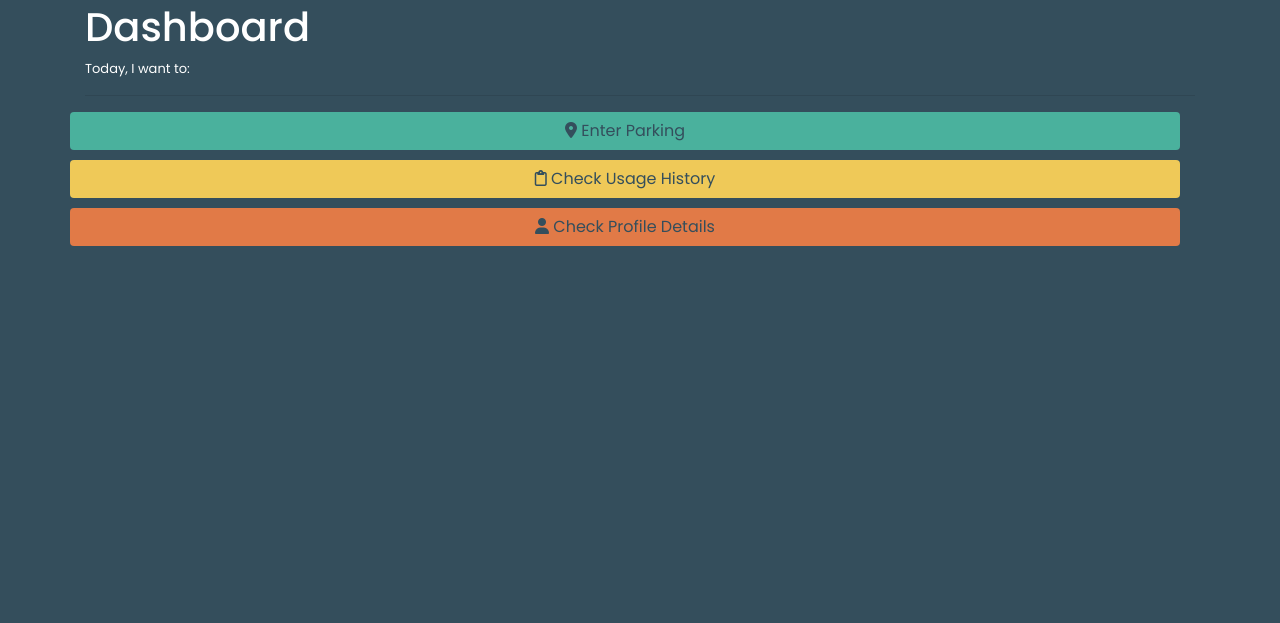
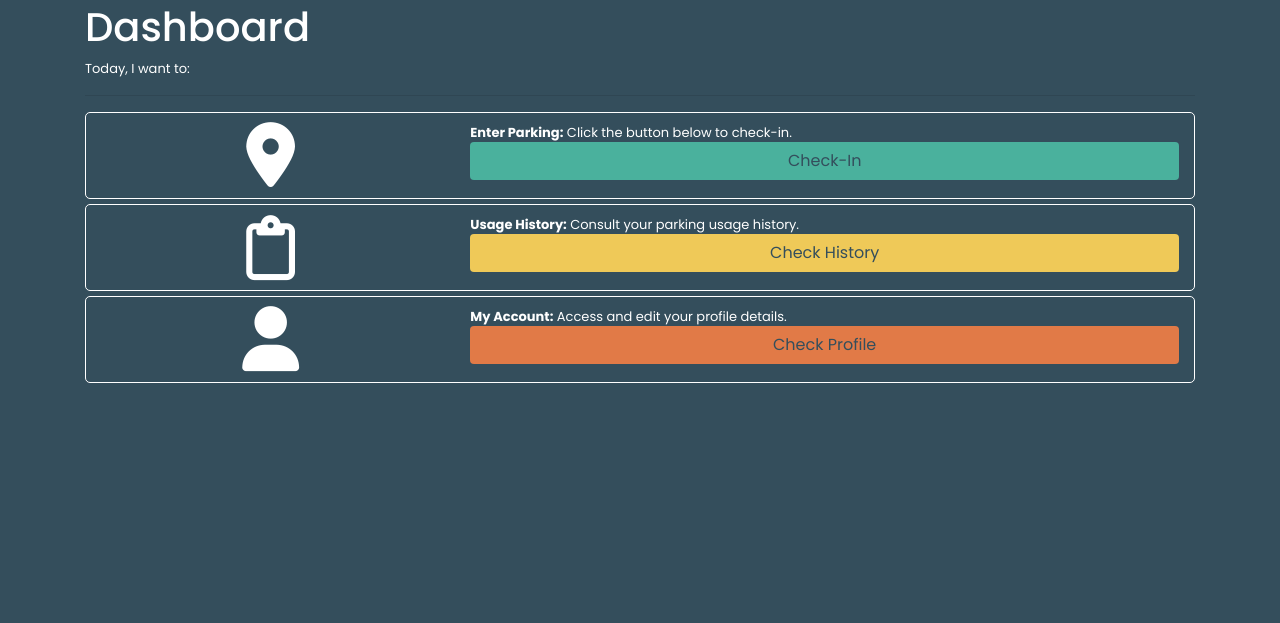
Before and after one commit to PhilMele/M4Project, a Django app: page / in a window 1280 px wide. Shown: the part 63-686 px from the top of the page. Run offline with Django 5.2, Linux system fonts and the light colour scheme; the visitor is signed in with stand-in values (Sample User, id 1); data that the repository does not hold is empty; some libraries are stand-ins or nearby versions.

Commit message:
Add icons and descriptive text of buttons in index.html

```diff
--- a/static/css/base.css
+++ b/static/css/base.css
@@ -63,6 +63,15 @@ a{
 #toggle-help {
     color: #EFC958;
     margin-left: 5px;
+}
+
+.full-size-icon {
+    font-size: 100%;
+    width: 100%;
+    height: 100%;
+    display: flex;
+    justify-content: center;
+    align-items: center;
 }
 
 /* Rows */
--- a/user_management/templates/home/index.html
+++ b/user_management/templates/home/index.html
@@ -13,45 +13,120 @@
     <span>Today, I want to:</span>
     <hr>
 
-    <!-- Enter/Leave Parking Action -->
-    <div class="row padding-bottom w-100">
+    <!-- Check In/ Out Parking -->
+    <div class="row padding-bottom w-100 table-row">
+        <!-- Display Checkout Option -->
         {% if existing_stay_obj %}
+        <div class="container">
+            <div class="row">
+                <div class="col-4 text-center d-flex align-items-center justify-content-center">
+                    <i class="fa-solid fa-credit-card icon-colour-bg full-size-icon fa-5x"></i>
+                </div>
+                <div class="col-8">
+                    <div class="container">
+                        <div class="row">
+                            <span>
+                            You are parked at <b>{{parking_name}}</b>. Click the button below to when you are ready to checkout.
+                            </span>
+                        </div>
+                        <div class="row">
                             <form action="{% url 'leave' stay_id %}" class="w-100" method="POST">
                                 {% csrf_token %}
                                 <button type="submit" class="btn button-1 w-100">
-                    <i class="fa-solid fa-credit-card icon-colour-bg"></i>
                                     <span>Checkout Parking</span>
                                 </button>
                             </form>
+                        </div>
+                    </div>
+                </div>
+            </div>
+        </div>
         {% else %}
+
+        <!--  Display Check-In Option -->
+        <div class="container">
+            <div class="row">
+                <div class="col-4 text-center d-flex align-items-center justify-content-center">
+                    <i class="fa-solid fa-location-dot icon-colour-bg full-size-icon fa-5x"></i>
+                </div>
+                <div class="col-8">
+                    <div class="container">
+                        <div class="row">
+                            <span>
+                            <b>Enter Parking:</b>
+                            Click the button below to check-in.
+                            </span>
+                        </div>
+                        <div class="row">
                             <form action="{% url 'get_parking_location' %}" class="w-100" method="POST">
                                 {% csrf_token %}
                                 <input type="hidden" id="userLatitude" name="latitude" value="">
                                 <input type="hidden" id="userLongitude" name="longitude" value="">
                                 <button type="submit" class="btn button-1 w-100" onclick="getLocation()">
-                    <i class="fa-solid fa-location-dot icon-colour-bg"></i>
-                    <span>Enter Parking</span>
+                                    <span>Check-In</span>
                                 </button>
                             </form>
+                        </div>
+                    </div>
+                </div>
+            </div>
+        </div>
+
         {% endif %}
+
     </div>
 
     <!-- History -->
 
-    <div class="row padding-bottom w-100">
+    <div class="row padding-bottom w-100 table-row">
+        <div class="container">
+            <div class="row">
+                <div class="col-4 text-center d-flex align-items-center justify-content-center">
+                    <i class="fa-regular fa-clipboard icon-colour-bg full-size-icon fa-5x"></i>
+                </div>
+                <div class="col-8">
+                    <div class="container">
+                        <div class="row">
+                            <span><b>Usage History:</b> Consult your parking usage history.
+                            </span>
+                            </div>
+                        <div class="row">
                             <a class="btn button-2 w-100" href="{% url 'history' %}">
-            <i class="fa-regular fa-clipboard icon-colour-bg"></i>
-            <span>Check Usage History</span>
+                                <span>
+                                Check History
+                                </span>
                             </a>
+                        </div>
+                    </div>
+                </div>
+            </div>
+        </div>
     </div>
 
     <!-- Check Account Details -->
 
-    <div class="row padding-bottom w-100">
+    <div class="row padding-bottom w-100 table-row">
+        <div class="container">
+            <div class="row">
+                <div class="col-4 text-center d-flex align-items-center justify-content-center">
+                    <i class="fa-solid fa-user icon-colour-bg full-size-icon fa-5x"></i>
+                </div>
+                <div class="col-8">
+                    <div class="container">
+                        <div class="row">
+                            <span>
+                            <b>My Account:</b> Access and edit your profile details.
+                            </span>
+                        </div>
+                        <div class="row">
                             <a class="btn button-4 w-100" href="{% url 'user-account' %}">
-            <i class="fa-solid fa-user  icon-colour-bg"></i>
-            <span>Check Profile Details</span>
+                                Check Profile
                             </a>
+                        </div>
+                    </div>
+                </div>
+            </div>
+        </div>
     </div>
 
 </div>
```
Lines whose indentation alone changed are shown as unchanged.
